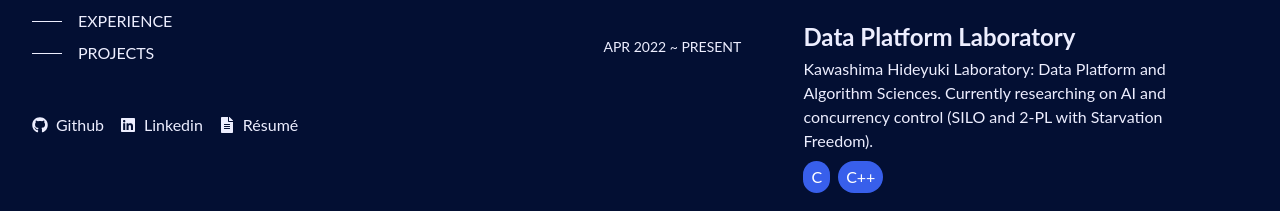
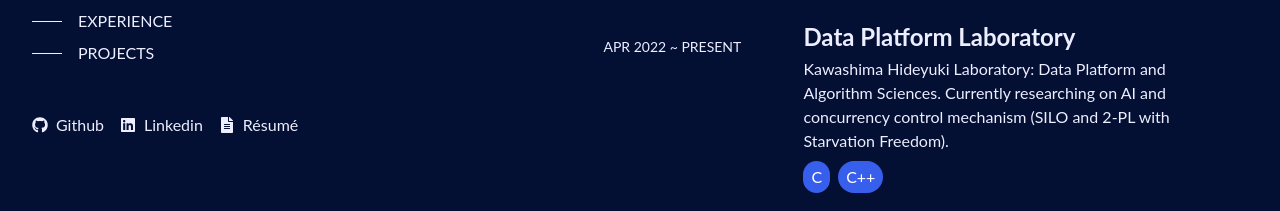
Before and after one commit to Ryuichi-Yamafuji-Lun/Portfolio, a React (Create React App) app: page / in a window 1280 px wide. Shown: the part 395-606 px from the top of the page. Built offline with nearby package versions, Linux system fonts and the light colour scheme.

Commit message:
Update Experience.jsx

```diff
--- a/src/pages/Experience.jsx
+++ b/src/pages/Experience.jsx
@@ -14,7 +14,7 @@ const Experience = () => {
       ],
       description: `
       Kawashima Hideyuki Laboratory: Data Platform and Algorithm Sciences.
-      Currently researching on AI and concurrency control (SILO and 2-PL with Starvation Freedom).
+      Currently researching on AI and concurrency control mechanism (SILO and 2-PL with Starvation Freedom).
       `,
     },
     {
```
